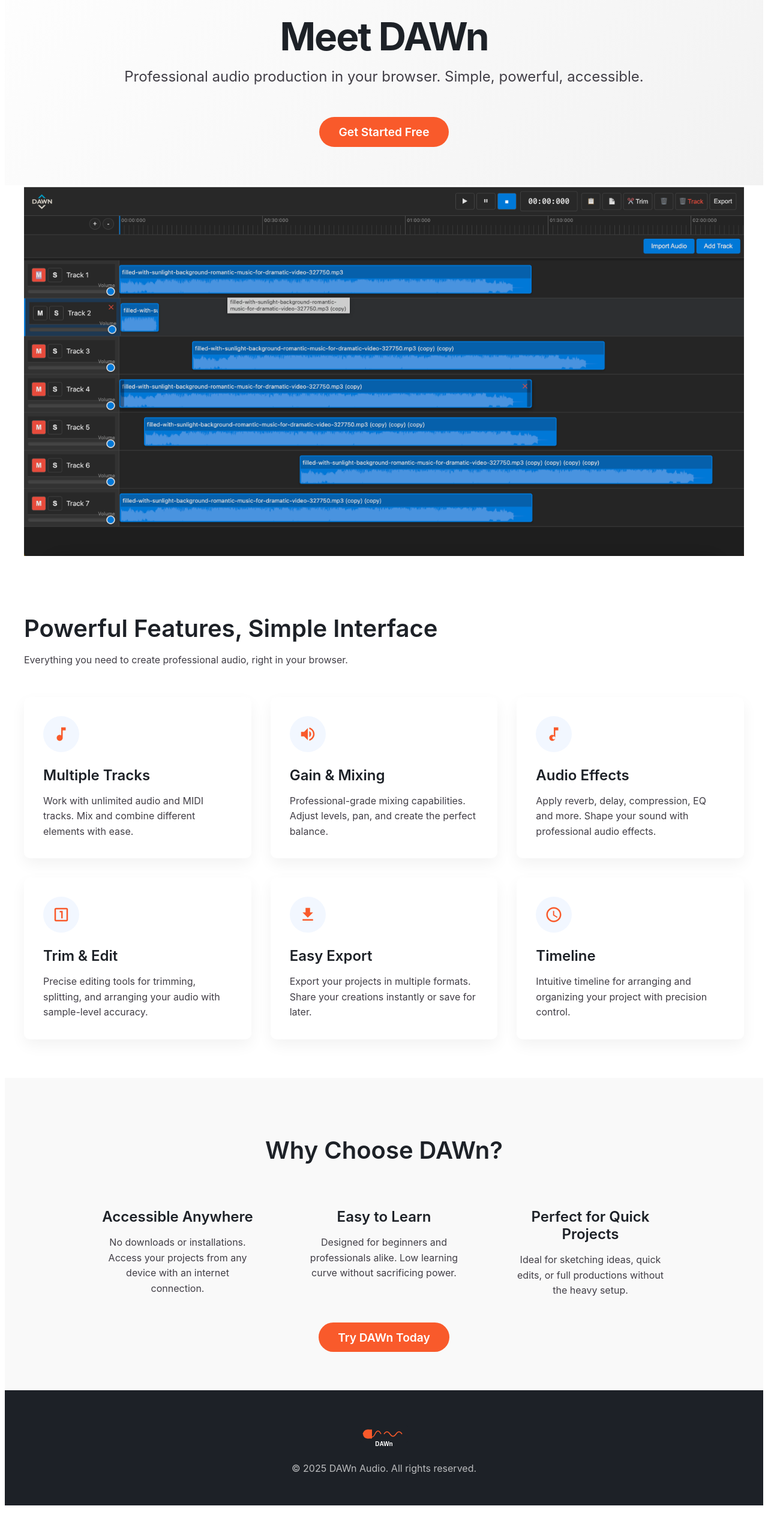
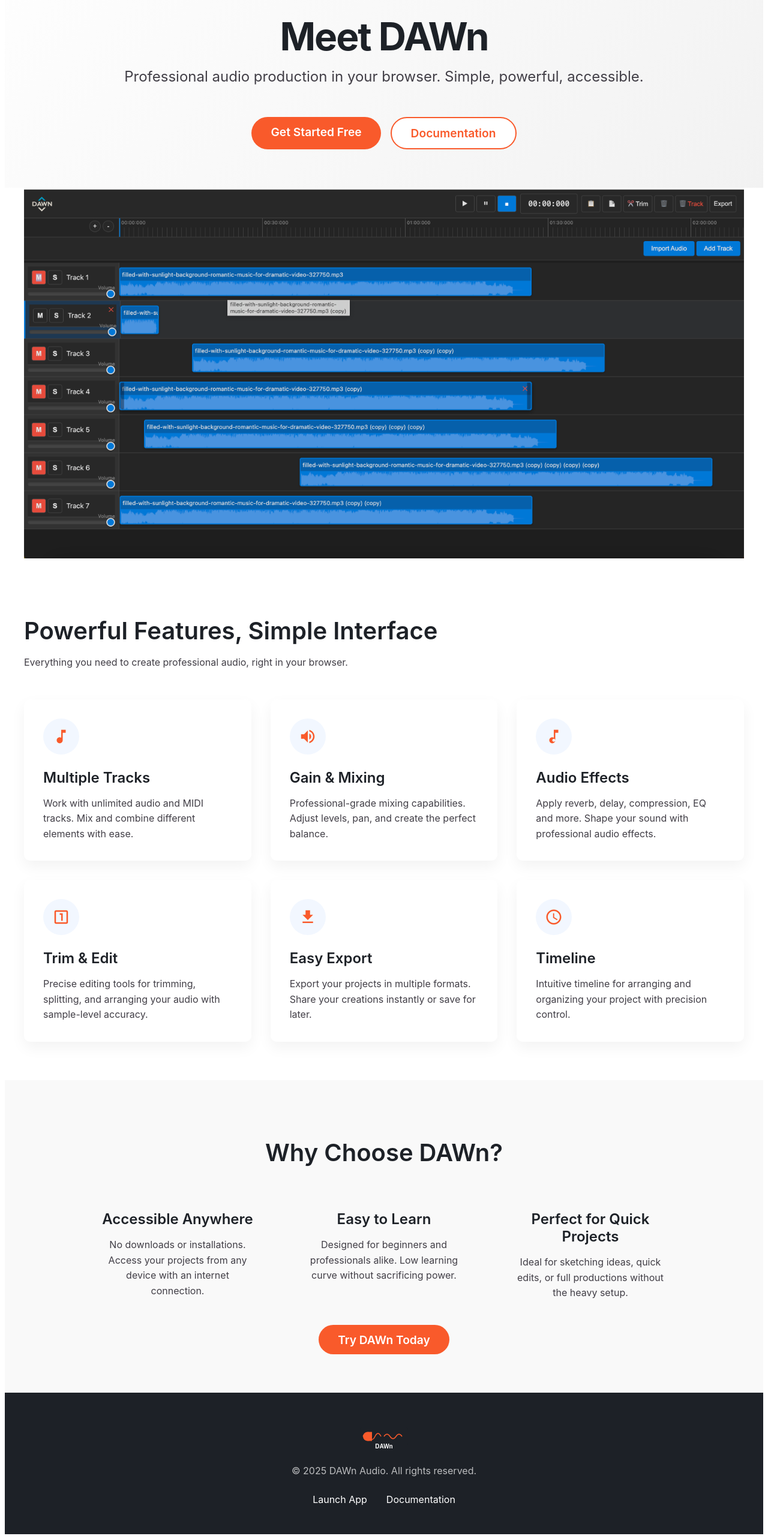
Before and after one commit to incubyte/dawn-press, an Angular app: page / in a window 1280 px wide. Shown: the part 220-2786 px from the top of the page at 60% size. Before the commit the page ends 2738 px from the top, so only its background shows below. Built offline with nearby package versions, Linux system fonts and the light colour scheme.

Commit message:
add links

```diff
--- a/src/app/app.component.html
+++ b/src/app/app.component.html
@@ -95,6 +95,17 @@
   .cta-button:hover {
     transform: translateY(-3px);
     box-shadow: 0 4px 12px rgba(249, 90, 43, 0.3);
+  }
+
+  .docs-button {
+    background-color: white;
+    color: var(--dawn-orange);
+    border: 2px solid var(--dawn-orange);
+  }
+
+  .docs-button:hover {
+    background-color: rgba(249, 90, 43, 0.05);
+    box-shadow: 0 4px 12px rgba(249, 90, 43, 0.15);
   }
 
   .features {
@@ -339,7 +350,10 @@
       <img src="/dawn_logo.png" alt="logo" class="dawn-logo">
       <h1>Meet DAWn</h1>
       <p class="hero-tagline">Professional audio production in your browser. Simple, powerful, accessible.</p>
-      <a href="#" class="cta-button">Get Started Free</a>
+      <div style="display: flex; gap: 1rem; justify-content: center; flex-wrap: wrap;">
+        <a href="https://cloudjam.netlify.app/" class="cta-button">Get Started Free</a>
+        <a href="https://dawn-docs.netlify.app/" class="cta-button docs-button">Documentation</a>
+      </div>
     </div>
   </section>
 
@@ -437,7 +451,7 @@
         </div>
       </div>
 
-      <a href="#" class="cta-button">Try DAWn Today</a>
+      <a href="https://cloudjam.netlify.app/" class="cta-button">Try DAWn Today</a>
     </div>
   </section>
 
@@ -459,6 +473,10 @@
       <text x="100" y="90" font-family="'Inter Tight', sans-serif" font-size="20" font-weight="700" text-anchor="middle" fill="white">DAWn</text>
     </svg>
     <p>© 2025 DAWn Audio. All rights reserved.</p>
+    <div style="margin-top: 1.5rem;">
+      <a href="https://cloudjam.netlify.app/" style="color: white; text-decoration: none; margin: 0 1rem;">Launch App</a>
+      <a href="https://dawn-docs.netlify.app/" style="color: white; text-decoration: none; margin: 0 1rem;">Documentation</a>
+    </div>
   </footer>
 </main>
 
```
